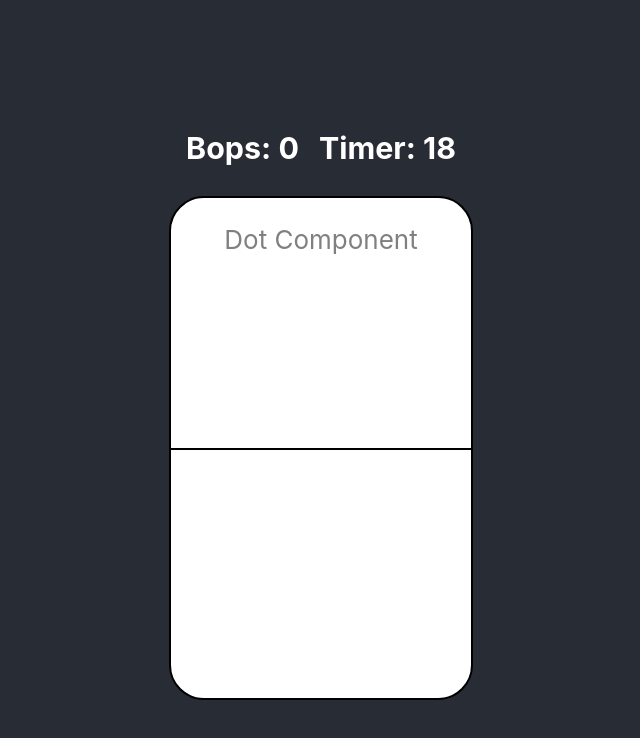
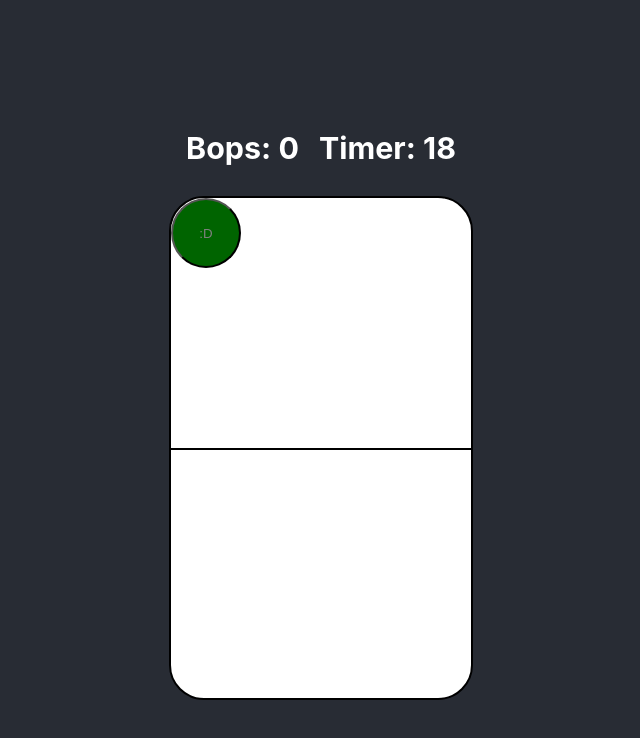
Before and after one commit to bungernt12/dot-bop, a React (Create React App) app: page /CoOp in a window 1280 px wide. Both pictures are taken after a click on the button "Start Game". Shown: the top 738 px of the page, without its empty margins (319-959 px from the left). Built offline with nearby package versions, Linux system fonts and the light colour scheme.

Commit message:
dot changed back to div, not component

```diff
--- a/src/Components/PlayingField.js
+++ b/src/Components/PlayingField.js
@@ -43,7 +43,7 @@ const PlayingField = (props) => {
       {props.gameRunning ? (
         <div>
           <div className="centerLine"></div>
-          <Dot
+          {/* <Dot
             className="dot"
             onClick={dotClickHandle}
             style={{
@@ -51,8 +51,8 @@ const PlayingField = (props) => {
               left: `${dotLocation.left}px`,
               backgroundColor: dotColor,
             }}
-          />
-          {/* <button
+          /> */}
+          <button
             className="dot"
             onClick={dotClickHandle}
             style={{
@@ -62,7 +62,7 @@ const PlayingField = (props) => {
             }}
           >
             :D
-          </button> */}
+          </button>
         </div>
       ) : (
         <GameLobby
```
